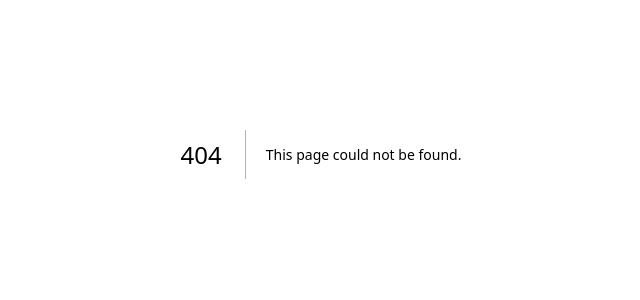
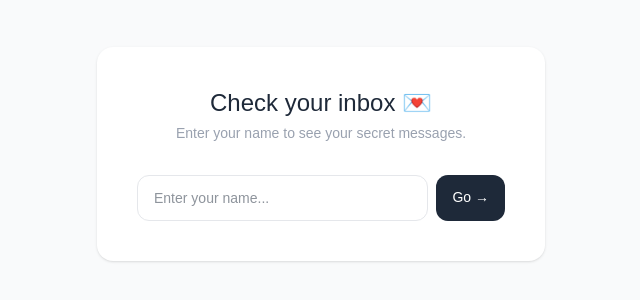
Before and after one commit to tenchiift/secret-message-app, a Next.js app: page /search in a window 1280 px wide. Before the commit this address had no page. Shown: the part 246-546 px from the top of the page, without its empty margins (319-959 px from the left). Built offline with nearby package versions, Linux system fonts and the light colour scheme.

Commit message:
add search button

```diff
--- a/app/page.js
+++ b/app/page.js
@@ -42,8 +42,8 @@ export default function Home() {
     )
   }
 
-  return (
-    <main className="min-h-screen flex items-center justify-center bg-gray-50">
+return (
+    <main className="min-h-screen flex flex-col items-center justify-center bg-gray-50 px-4">
       <div className="bg-white rounded-2xl p-10 max-w-md w-full shadow-sm">
         <h1 className="text-2xl font-medium text-gray-800 mb-1">Send a secret message 🤫</h1>
         <p className="text-gray-400 text-sm mb-8">100% anonymous. They'll never know who sent it.</p>
@@ -78,6 +78,9 @@ export default function Home() {
           >
             {loading ? 'Sending...' : 'Send anonymously →'}
           </button>
+          <a href="/search" className="text-center text-sm text-gray-400 underline hover:text-gray-600">
+            Check your own inbox
+          </a>
         </div>
       </div>
     </main>
--- /dev/null
+++ b/app/search/page.js
@@ -0,0 +1,33 @@
+'use client'
+
+
+import { useState } from 'react'
+
+export default function Search() {
+  const [name, setName] = useState('')
+
+  return (
+    <main className="min-h-screen flex items-center justify-center bg-gray-50 px-4">
+      <div className="bg-white rounded-2xl p-10 max-w-md w-full shadow-sm text-center">
+        <h1 className="text-2xl font-medium text-gray-800 mb-1">Check your inbox 💌</h1>
+        <p className="text-gray-400 text-sm mb-8">Enter your name to see your secret messages.</p>
+
+        <div className="flex gap-2">
+          <input
+            type="text"
+            placeholder="Enter your name..."
+            onChange={e => setName(e.target.value)}
+            className="flex-1 border border-gray-200 rounded-xl px-4 py-3 text-sm outline-none focus:border-gray-400 text-gray-800 bg-white"
+          />
+
+            <a
+            href={name.trim() ? `/inbox/${name.trim().toLowerCase()}` : '#'}
+            className="bg-gray-800 text-white rounded-xl px-4 py-3 text-sm font-medium hover:bg-gray-700 transition"
+          >
+            Go →
+          </a>
+        </div>
+      </div>
+    </main>
+  )
+}
```
